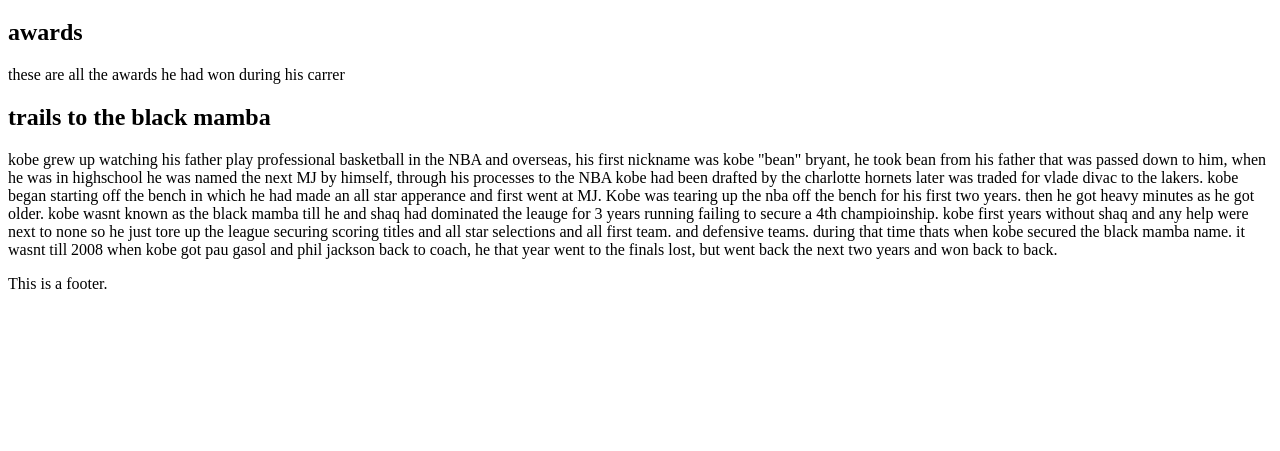
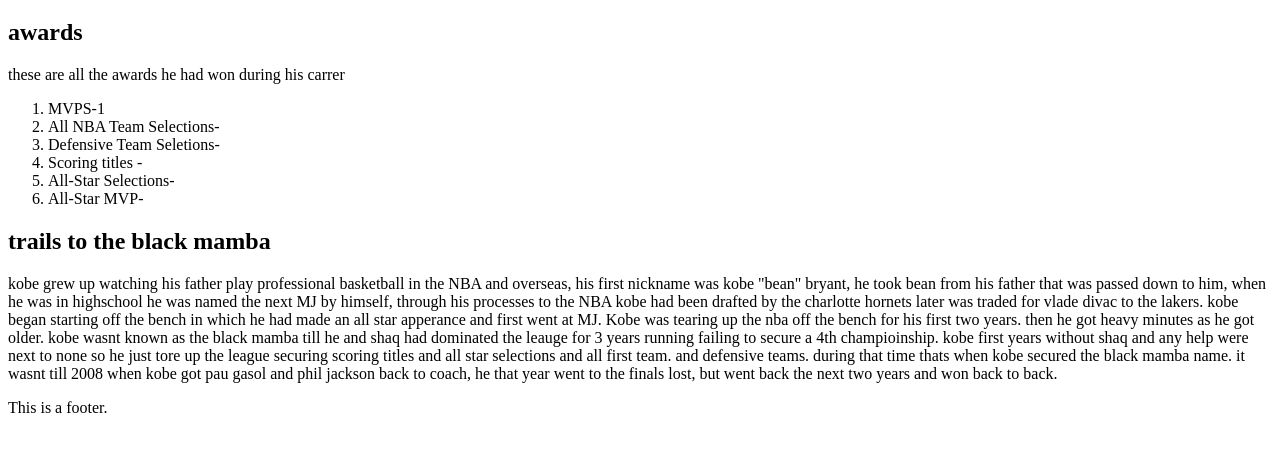
Before and after one commit to eye-say-ahh/website1, a plain HTML site: page index.html in a window 1280 px wide. Shown: the part 61-512 px from the top of the page. Drawn offline with Linux system fonts and the light colour scheme.

Commit message:
Update index.html

```diff
--- a/index.html
+++ b/index.html
@@ -7,6 +7,15 @@
 <section>
     <h1>awards</h1>
     <p>these are all the awards he had won during his carrer</p>
+    <ol>
+    <li>MVPS-1</li>
+    <li>All NBA Team Selections-</li>
+    <li>Defensive Team Seletions-</li>
+    <li>Scoring titles -</li>
+    <li>All-Star Selections-</li>
+    <li>All-Star MVP-</li>
+</ol>
+
     <h1>trails to the black mamba</h1>
     <p>kobe grew up watching his father play professional basketball in the NBA and overseas, his first nickname was kobe "bean" bryant, he took bean from his father that was passed down to him, when he was in highschool he was named the next MJ by himself, through his processes to the NBA kobe had been drafted by the charlotte hornets later was traded for vlade divac to the lakers. kobe began starting off the bench in which he had made an all star apperance and first went at MJ. Kobe was tearing up the nba off the bench for his first two years. then he got heavy minutes as he got older. kobe wasnt known as the black mamba till he and shaq had dominated the leauge for 3 years running failing to secure a 4th champioinship. kobe first years without shaq and any help were next to none so he just tore up the league securing scoring titles and all star selections and all first team. and defensive teams. during that time thats when kobe secured the black mamba name. it wasnt till 2008 when kobe got pau gasol and phil jackson back to coach, he that year went to the finals lost, but went back the next two years and won back to back.
 </section>
```
